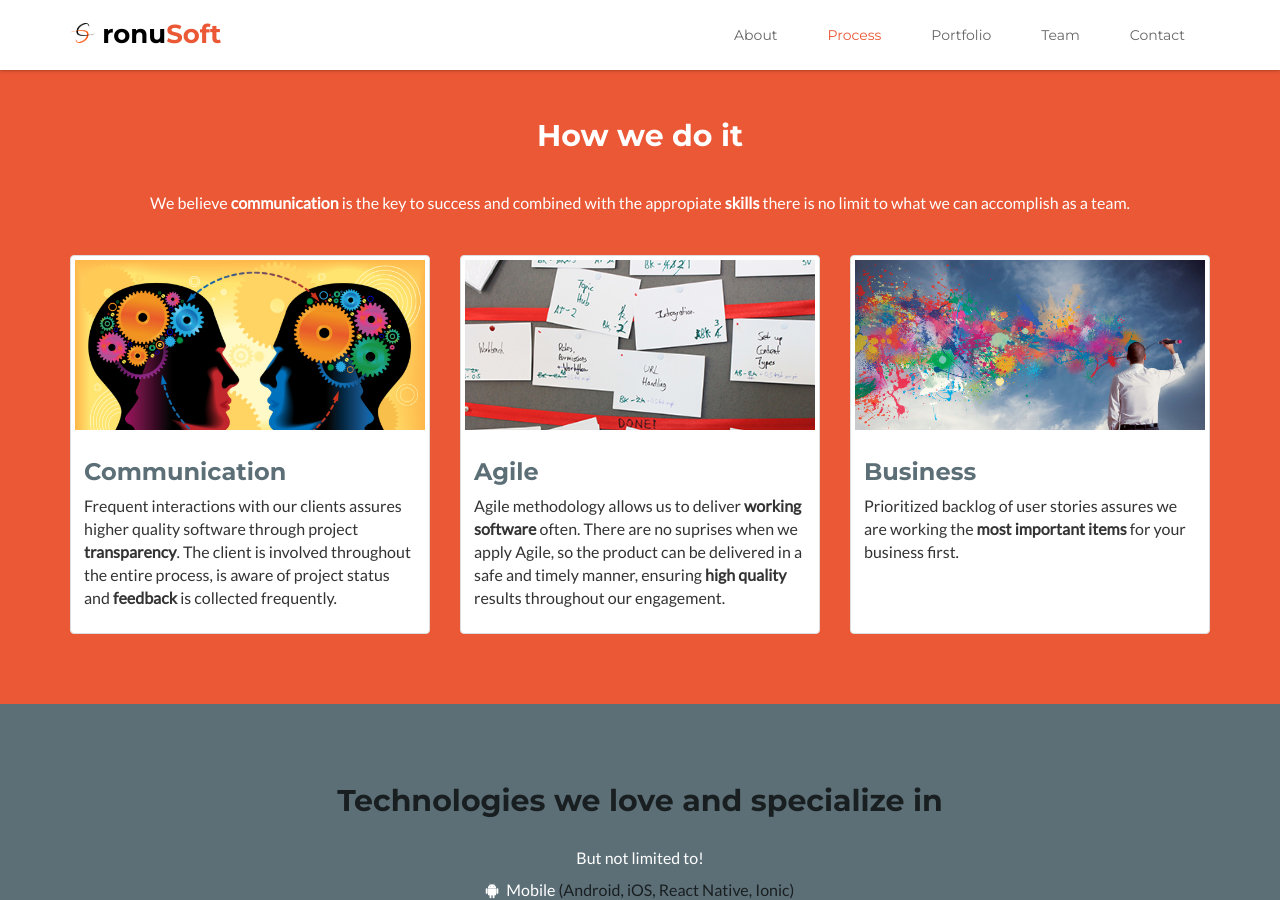
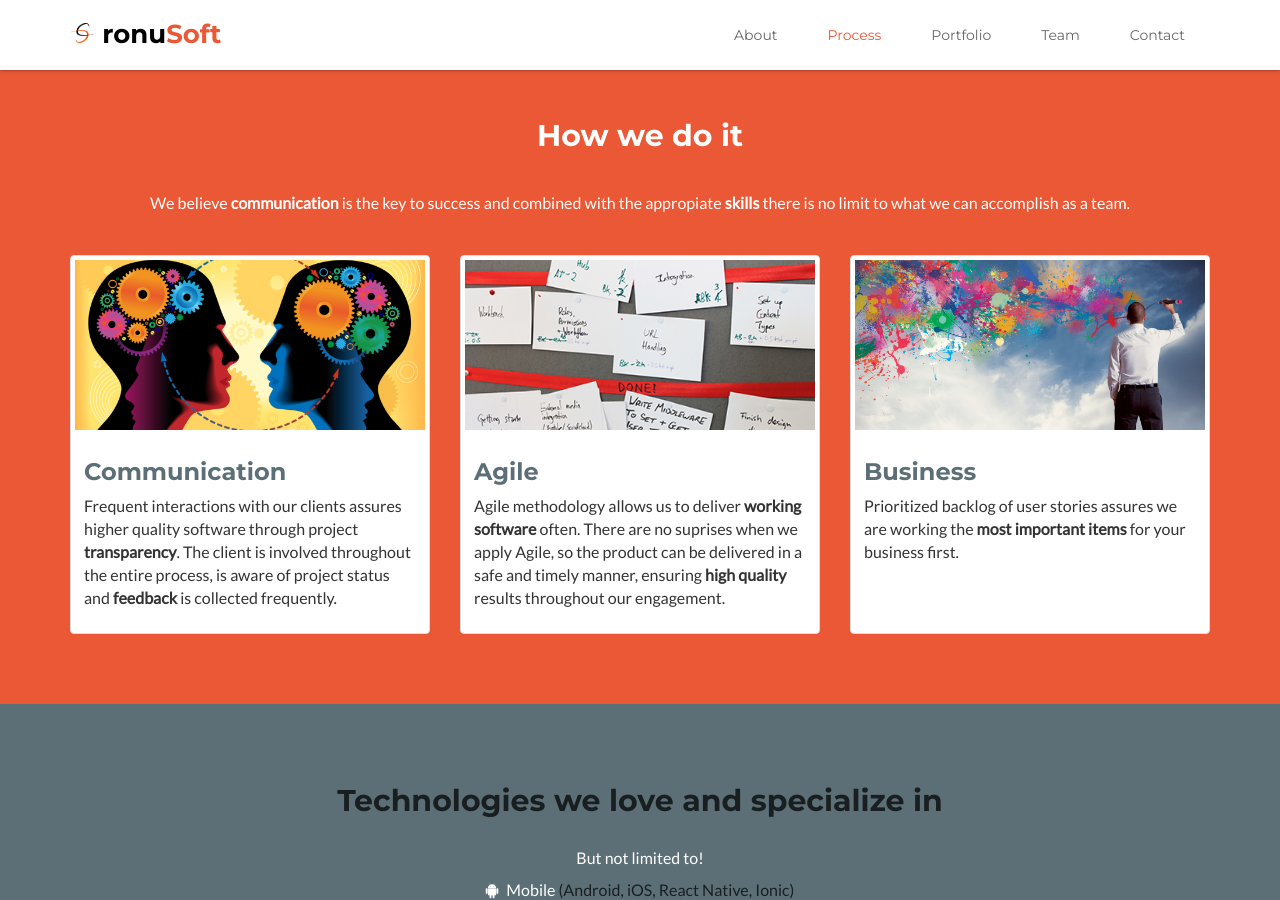
Before and after one commit to CronuSoft/CronuSoft.github.io, a Jekyll site: the page built from index.html, in a window 1280 px wide and 900 px high, scrolled down 1546 px. Built offline with Jekyll 4.4.1, drawn with Linux system fonts in a browser that asks for light colours; comment, search, counter and statistics services are not loaded.

Commit message:
Replaces client images logos and changes css a little bit

```diff
--- a/css/styles.css
+++ b/css/styles.css
@@ -771,6 +771,8 @@ a:focus {
 }
 .thumbnail .image-container img {
   width: 100%;
+  height: inherit;
+  object-fit: cover;
 }
 #benefits {
   color: #191f21;
```
Also changed, not shown: images/portfolio/consuladoperu.jpg (added), images/portfolio/guiaoleo.png, images/portfolio/guiaoleo2.jpg (deleted), images/portfolio/nyu.png.
